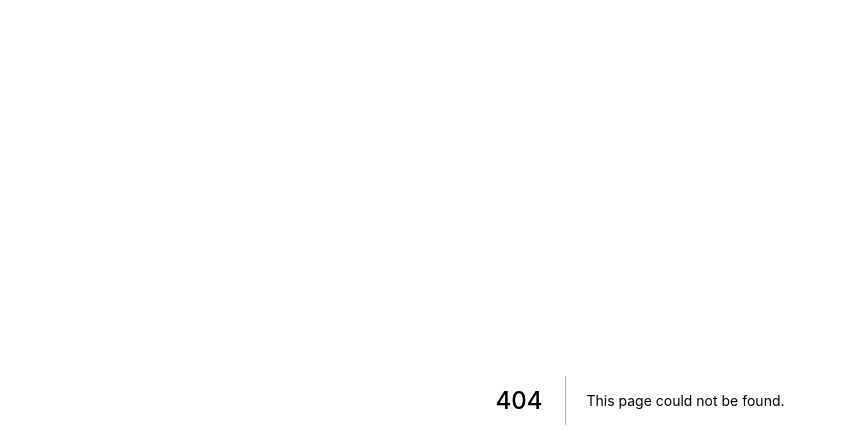
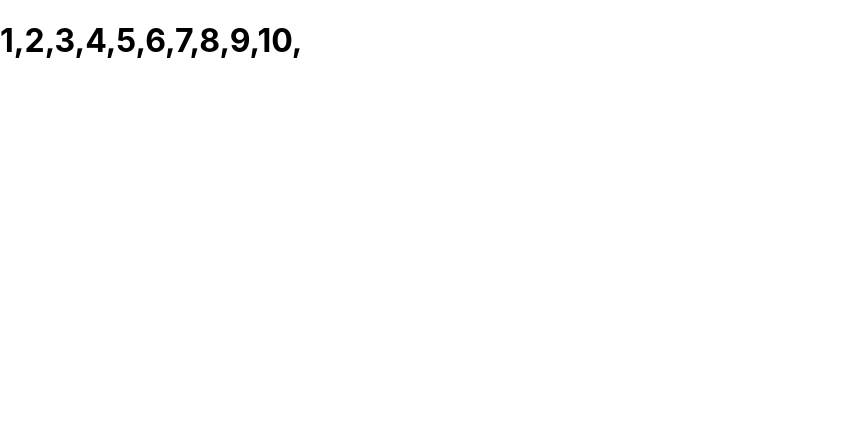
Before and after one commit to fabriciosouza21/curso-next_react, a Next.js app in the folder exercicios/: page /basico/lista in a window 1280 px wide. Before the commit this address had no page. Shown: the top 448 px of the page, without its empty margins (0-846 px from the left). Built offline with nearby package versions, Linux system fonts and the light colour scheme.

Commit message:
desafio lista

```diff
--- /dev/null
+++ b/exercicios/pages/basico/lista.jsx
@@ -0,0 +1,17 @@
+
+export default function Lista(){
+    return (
+            <div>
+            <h1>{gerarLista()}</h1>
+            </div>
+    )
+}
+
+function gerarLista(tamanho = 10){
+    const lista = []
+    for (let i = 1; i <= tamanho; i++) {
+        lista.push( <span>{i},</span>)
+
+    }
+    return lista
+}
```
